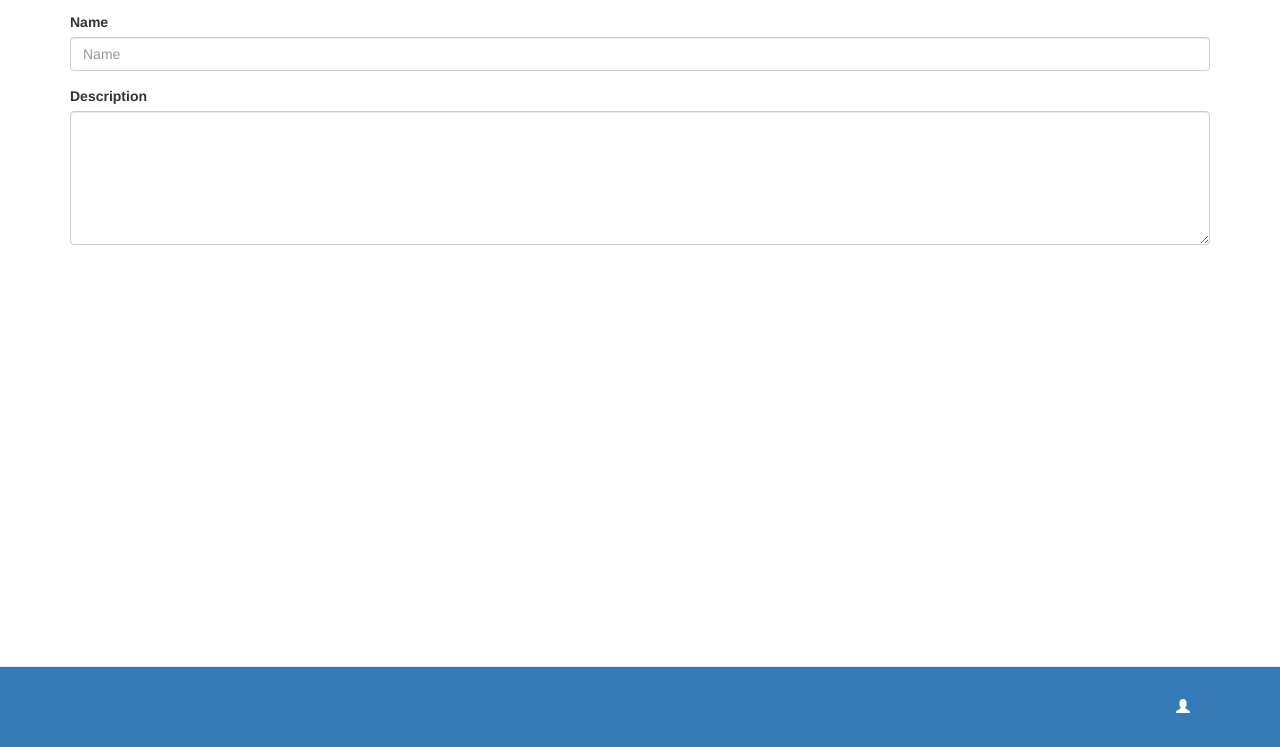
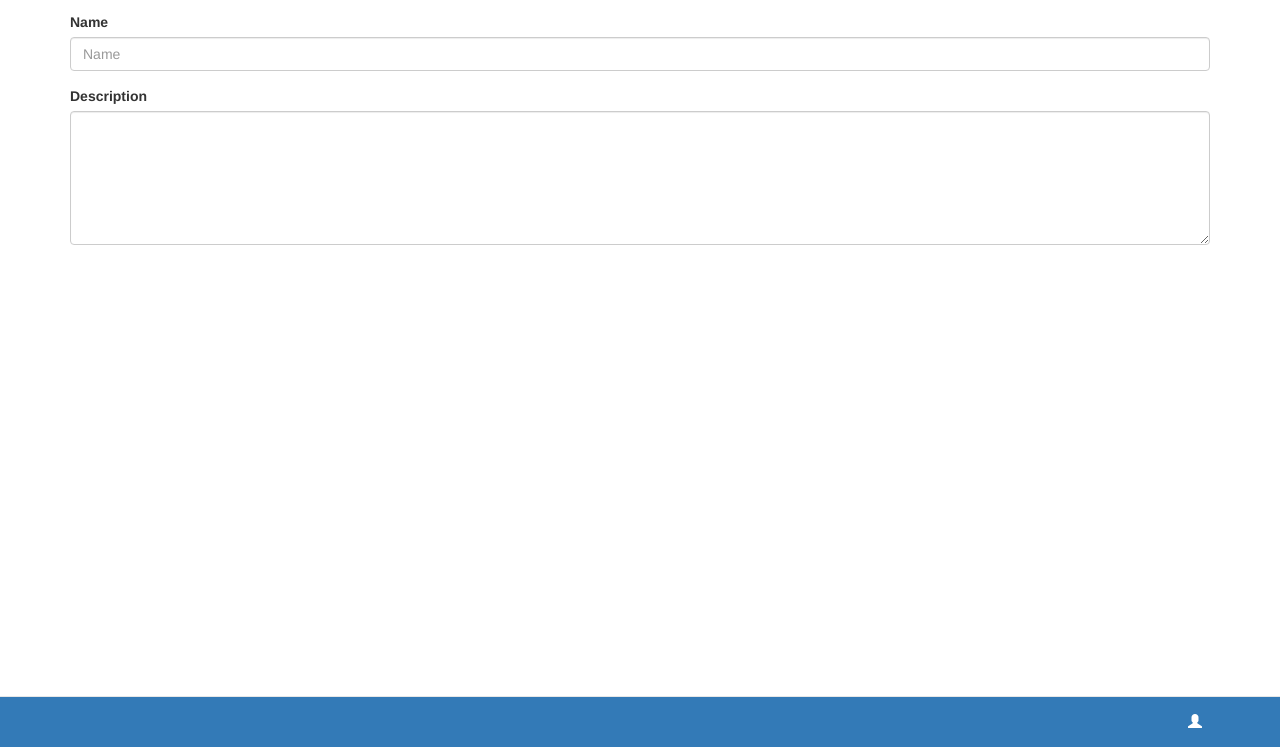
Before and after one commit to rosyparmar/AngularJs, a website: page neu/webdev/public/assignment/Assignment2/website-new.html in a window 1280 px wide. Shown: the part 53-800 px from the top of the page. Drawn offline with nearby package versions, Linux system fonts and the light colour scheme.

Commit message:
assignment2

```diff
--- a/neu/webdev/public/assignment/Assignment2/css/styles.css
+++ b/neu/webdev/public/assignment/Assignment2/css/styles.css
@@ -20,7 +20,7 @@ a.navbar-default .navbar-brand {
 }
 
 .navbar-default .navbar-text {
-    margin-right: 10px;
+    margin-right: 8px;
     margin-left: 10px;
     color: white;
 }
--- a/neu/webdev/public/assignment/Assignment2/website-new.html
+++ b/neu/webdev/public/assignment/Assignment2/website-new.html
@@ -43,8 +43,7 @@
 <nav class="navbar navbar-default navbar-fixed-bottom">
     <div class="container">
         <div class="navbar-header">
-            <p class="navbar-text pull-right">
-                <a href="profile.html" class="navbar-text">
+                <a href="profile.html" class="navbar-text pull-right">
                     <span class ="glyphicon glyphicon-user"> </span>
                 </a>
             </p>
```
Also changed, not shown: neu/webdev/public/assignment/Assignment2/page-list.html (+0 -1 lines), neu/webdev/public/assignment/Assignment2/website-html.html (+0 -1 lines), neu/webdev/public/assignment/index.html (+4 -0 lines).
